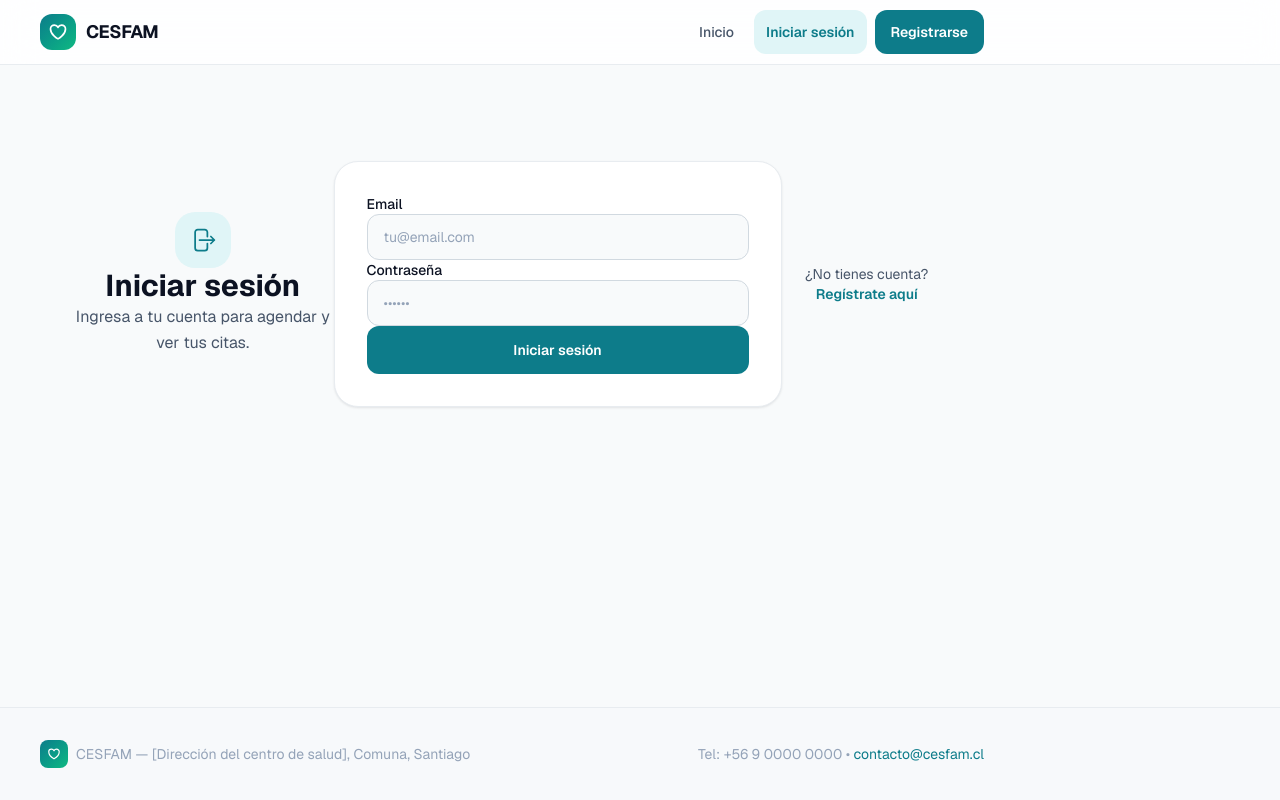
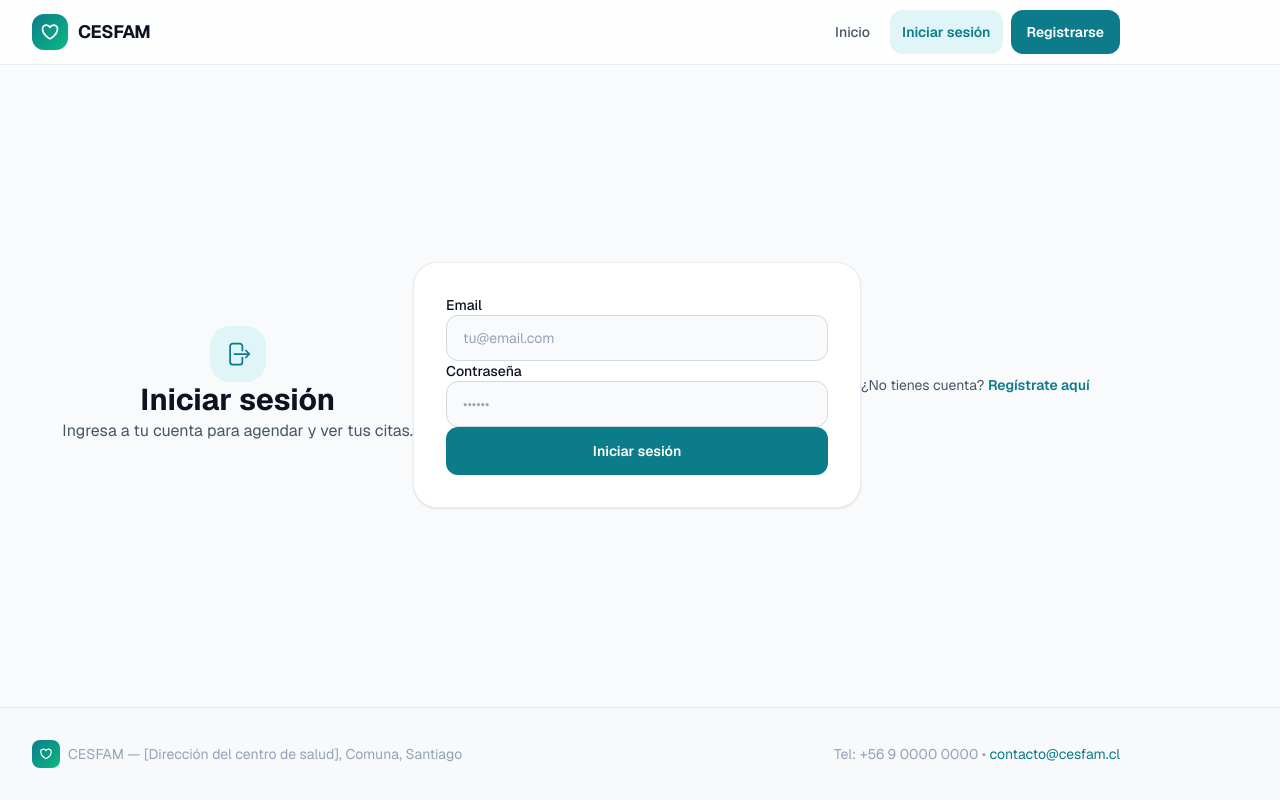
Before and after one commit to BenVal2/cesfam-agendamiento, a Next.js app: page /login in a window 1280 px wide. Built offline with nearby package versions, Linux system fonts and the light colour scheme; no server answers.

Commit message:
fix(layout): max-w-6xl centrado horizontal, login/registro con min-h-[calc(100vh-160px)]

```diff
--- a/src/app/layout.tsx
+++ b/src/app/layout.tsx
@@ -39,17 +39,17 @@ export default function RootLayout({
         <SessionProvider>
           <Navbar />
 
-          <div className="flex-1 w-full min-w-0">
+          <div className="flex-1 w-full">
             <main
               id="contenido-principal"
-              className="w-full mx-auto max-w-5xl px-5 sm:px-8 lg:px-10 py-10 sm:py-14"
+              className="w-full max-w-6xl mx-auto px-4 sm:px-6 lg:px-8"
             >
               {children}
             </main>
           </div>
 
           <footer className="w-full border-t border-card-border mt-auto bg-background/50">
-            <div className="w-full mx-auto max-w-5xl px-5 sm:px-8 lg:px-10 py-6 sm:py-8">
+            <div className="w-full max-w-6xl mx-auto px-4 sm:px-6 lg:px-8 py-6 sm:py-8">
               <div className="flex flex-col sm:flex-row items-center justify-between gap-4 text-sm text-fg-muted w-full">
                 <div className="flex items-center gap-2 shrink-0">
                   <span className="flex h-7 w-7 items-center justify-center rounded-[var(--radius-sm)] bg-gradient-to-br from-primary to-secondary text-white" aria-hidden="true">
--- a/src/app/login/page.tsx
+++ b/src/app/login/page.tsx
@@ -31,7 +31,7 @@ export default function LoginPage() {
   }
 
   return (
-    <div className="flex-1 w-full flex items-center justify-center px-5 sm:px-8 py-10">
+    <div className="min-h-[calc(100vh-160px)] w-full flex items-center justify-center p-4">
       <div className="text-center mb-8">
         <span className="inline-flex h-14 w-14 items-center justify-center rounded-[var(--radius-xl)] bg-primary-soft text-primary mb-4" aria-hidden="true">
           <svg className="w-7 h-7" fill="none" viewBox="0 0 24 24" strokeWidth={1.5} stroke="currentColor">
--- a/src/app/registro/page.tsx
+++ b/src/app/registro/page.tsx
@@ -49,7 +49,7 @@ export default function RegistroPage() {
   }
 
   return (
-    <div className="flex-1 w-full flex items-center justify-center px-5 sm:px-8 py-10">
+    <div className="min-h-[calc(100vh-160px)] w-full flex items-center justify-center p-4">
       <div className="text-center mb-8">
         <span className="inline-flex h-14 w-14 items-center justify-center rounded-[var(--radius-xl)] bg-secondary-soft text-secondary mb-4" aria-hidden="true">
           <svg className="w-7 h-7" fill="none" viewBox="0 0 24 24" strokeWidth={1.5} stroke="currentColor">
--- a/src/components/Navbar.tsx
+++ b/src/components/Navbar.tsx
@@ -13,7 +13,7 @@ export default function Navbar() {
 
   return (
     <header className="sticky top-0 z-50 w-full block glass border-b border-nav-border">
-      <nav className="mx-auto flex h-16 w-full max-w-5xl items-center justify-between px-5 sm:px-8 lg:px-10" aria-label="Navegación principal">
+      <nav className="mx-auto flex h-16 w-full max-w-6xl items-center justify-between px-4 sm:px-6 lg:px-8" aria-label="Navegación principal">
         {/* Logo */}
         <Link href="/" className="flex items-center gap-2.5 text-fg no-underline shrink-0">
             <span className="flex h-9 w-9 items-center justify-center rounded-[var(--radius-md)] bg-gradient-to-br from-primary to-secondary text-white" aria-hidden="true">
@@ -71,7 +71,7 @@ export default function Navbar() {
         {/* Mobile menu */}
         {open && (
           <div className="md:hidden absolute left-0 right-0 top-16 border-b border-nav-border bg-nav-bg backdrop-blur-xl pb-4 pt-2 shadow-lg z-40">
-            <ul className="space-y-1 w-full max-w-5xl mx-auto px-4">
+            <ul className="space-y-1 w-full max-w-6xl mx-auto px-4">
               <li><MobileLink href="/" onClick={() => setOpen(false)}>Inicio</MobileLink></li>
               {session ? (
                 <>
```
